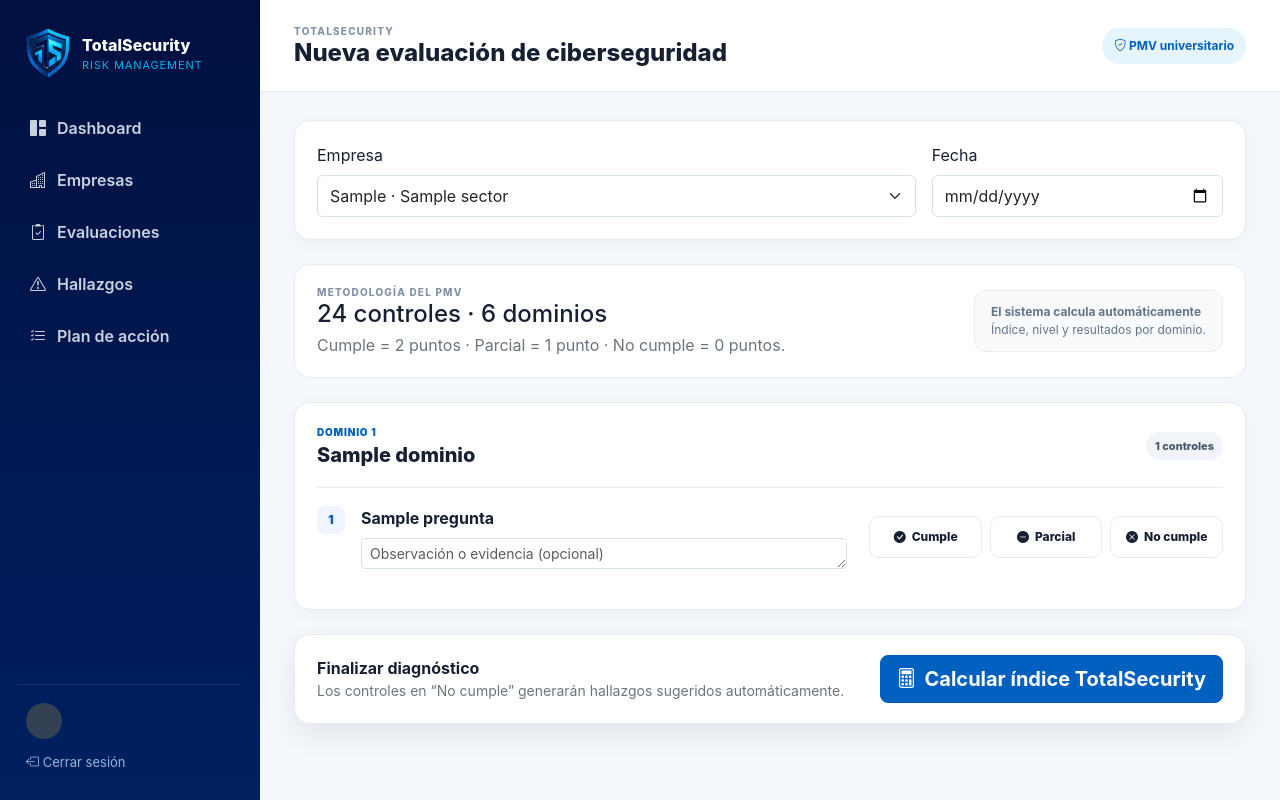
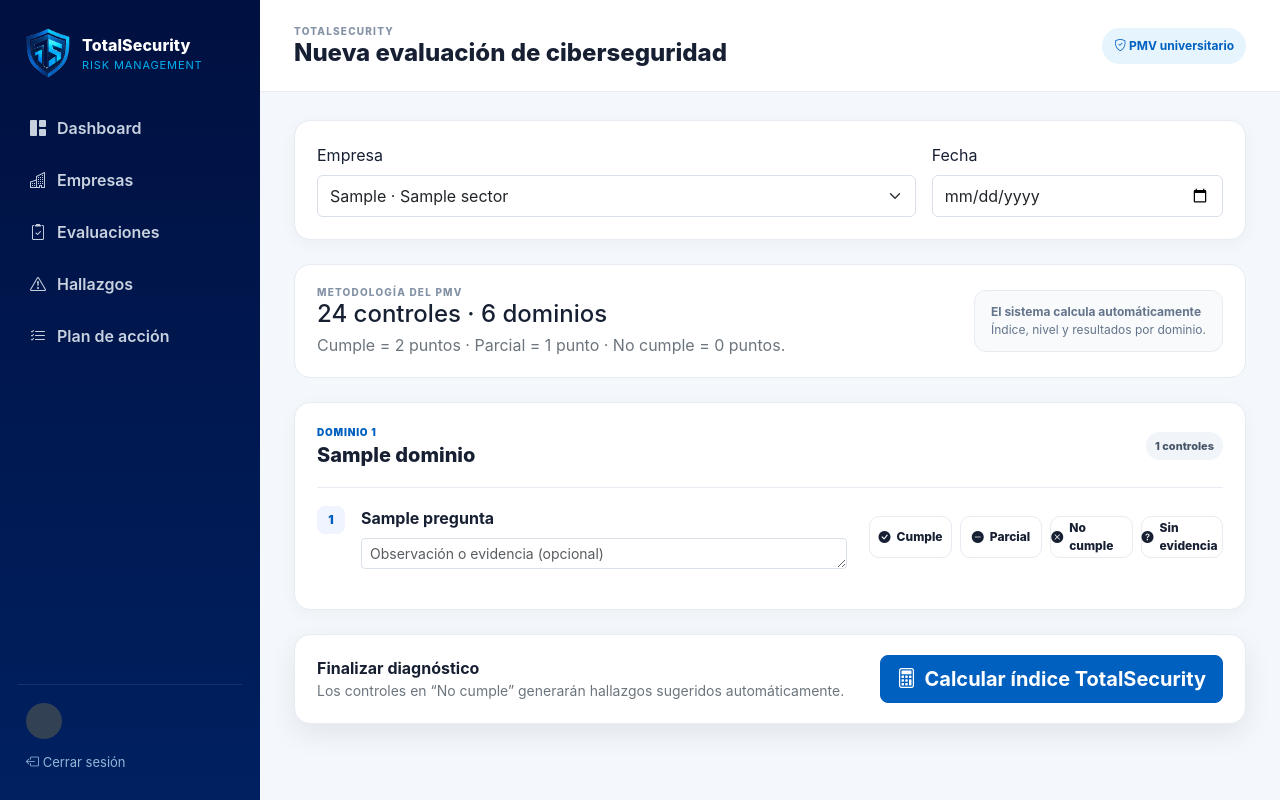
Before and after one commit to FALB0512/cybersafe360, a Flask app: template templates/evaluacion_form.html in a window 1280 px wide. Run offline with Flask 3, Linux system fonts and the light colour scheme; the template is opened without the code that fills it: most values are stand-ins (such as "Sample title", 1, 10 or a date in 2020).

Commit message:
Agrega opción 'Sin evidencia' excluida del cálculo del índice
- Nueva opción 'Sin evidencia' en el formulario de evaluación.
- Los controles sin evidencia no entran al cálculo ni generan hallazgos.
- Ajusta la cuadrícula de opciones a cuatro columnas.

Co-Authored-By: Claude <noreply@anthropic.com>
Claude-Session: https://claude.ai/code/session_01FHvqgyRoAV7UKiDcaqKW1z

```diff
--- a/app.py
+++ b/app.py
@@ -368,15 +368,16 @@ def guardar_evaluacion():
 
     for c in controles:
         key = f"control_{c['id']}"
-        if key not in request.form:
-            continue  # Sin responder: no entra al cálculo ni genera hallazgos.
+        # Sin responder o sin evidencia: no entra al cálculo ni genera hallazgos.
+        if request.form.get(key, "na") == "na":
+            continue
         resultado = int(request.form[key])
         total += resultado
         respuestas.append((c["id"], resultado, request.form.get(f"obs_{c['id']}", "").strip()))
 
     if not respuestas:
         conn.close()
-        flash("Debes responder al menos un control para calcular el índice.", "danger")
+        flash("Debes responder al menos un control con evidencia para calcular el índice.", "danger")
         return redirect(url_for("nueva_evaluacion_form"))
 
     no_respondidos = len(controles) - len(respuestas)
@@ -430,7 +431,7 @@ def guardar_evaluacion():
     conn.commit()
     conn.close()
 
-    aviso = f" {no_respondidos} control(es) sin responder no fueron considerados." if no_respondidos else ""
+    aviso = f" {no_respondidos} control(es) sin responder o sin evidencia no fueron considerados." if no_respondidos else ""
     flash(f"Evaluación completada. Índice TotalSecurity: {puntaje}/100 · Nivel {nivel}.{aviso}", "success")
     return redirect(url_for("resultado_evaluacion", evaluacion_id=evaluacion_id))
 
--- a/static/css/style.css
+++ b/static/css/style.css
@@ -83,7 +83,7 @@ body{margin:0;background:var(--bg);color:var(--text);font-family:Inter,ui-sans-s
     width:28px;height:28px;border-radius:8px;background:#eff4ff;color:var(--primary);
     display:grid;place-items:center;font-size:12px;font-weight:900
 }
-.control-options{display:grid;grid-template-columns:repeat(3,1fr);gap:8px}
+.control-options{display:grid;grid-template-columns:repeat(4,1fr);gap:8px}
 .option-card{cursor:pointer;margin:0}
 .option-card input{display:none}
 .option-card span{
@@ -104,3 +104,5 @@ body{margin:0;background:var(--bg);color:var(--text);font-family:Inter,ui-sans-s
 .brand-logo{width:44px;height:auto;flex-shrink:0}
 .login-logo{width:100%;max-width:300px;height:auto;border-radius:14px}
 .brand-sub{color:#00b0f0 !important}
+.option-na input:checked + span{background:#f1f5f9;border-color:#94a3b8;color:#475569}
+@media(max-width:1000px){.control-options{grid-template-columns:repeat(2,1fr)}}
--- a/templates/evaluacion_form.html
+++ b/templates/evaluacion_form.html
@@ -66,6 +66,10 @@
                 <input type="radio" name="control_{{ c['id'] }}" value="0">
                 <span><i class="bi bi-x-circle-fill"></i> No cumple</span>
             </label>
+            <label class="option-card option-na">
+                <input type="radio" name="control_{{ c['id'] }}" value="na">
+                <span><i class="bi bi-question-circle-fill"></i> Sin evidencia</span>
+            </label>
         </div>
     </div>
     {% endfor %}
```
